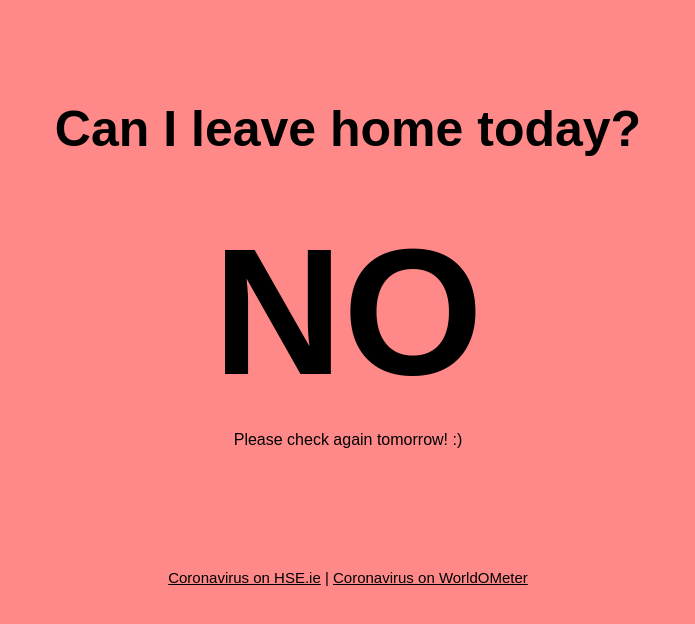
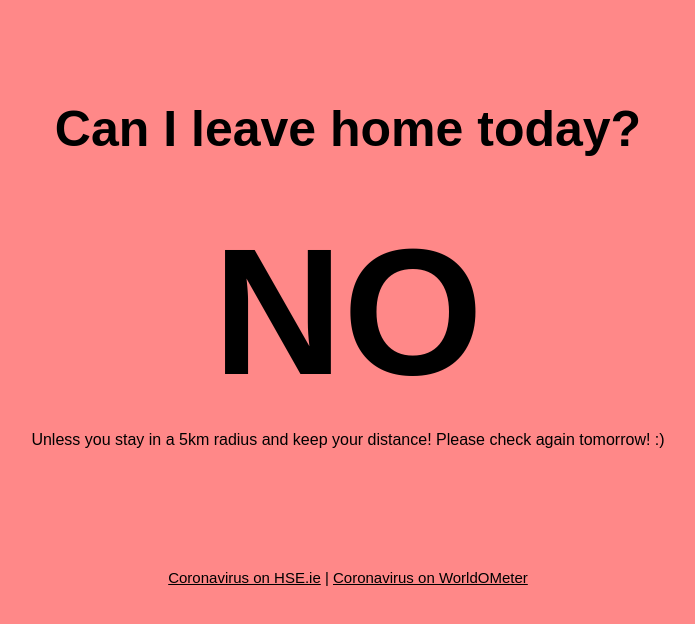
Before and after one commit to sangregoriopaolo/canileavehome.ie, a plain HTML site: page index.html in a window 1280 px wide. Shown: the whole page, without its empty margins (292-987 px from the left). Drawn offline with Linux system fonts and the light colour scheme.

Commit message:
Update index.html

```diff
--- a/index.html
+++ b/index.html
@@ -50,7 +50,7 @@
 <body>
     <p class="can-i-leave-home">Can I leave home today?</p>
     <h1>NO</h1>
-    <p class="check-again">Please check again tomorrow! :)</p>
+    <p class="check-again">Unless you stay in a 5km radius and keep your distance! Please check again tomorrow! :)</p>
     <div class="links">
         <a href="https://www2.hse.ie/coronavirus">Coronavirus on HSE.ie</a> | <a href="https://www.worldometers.info/coronavirus/country/ireland/">Coronavirus on WorldOMeter</a>
     </div>
```
